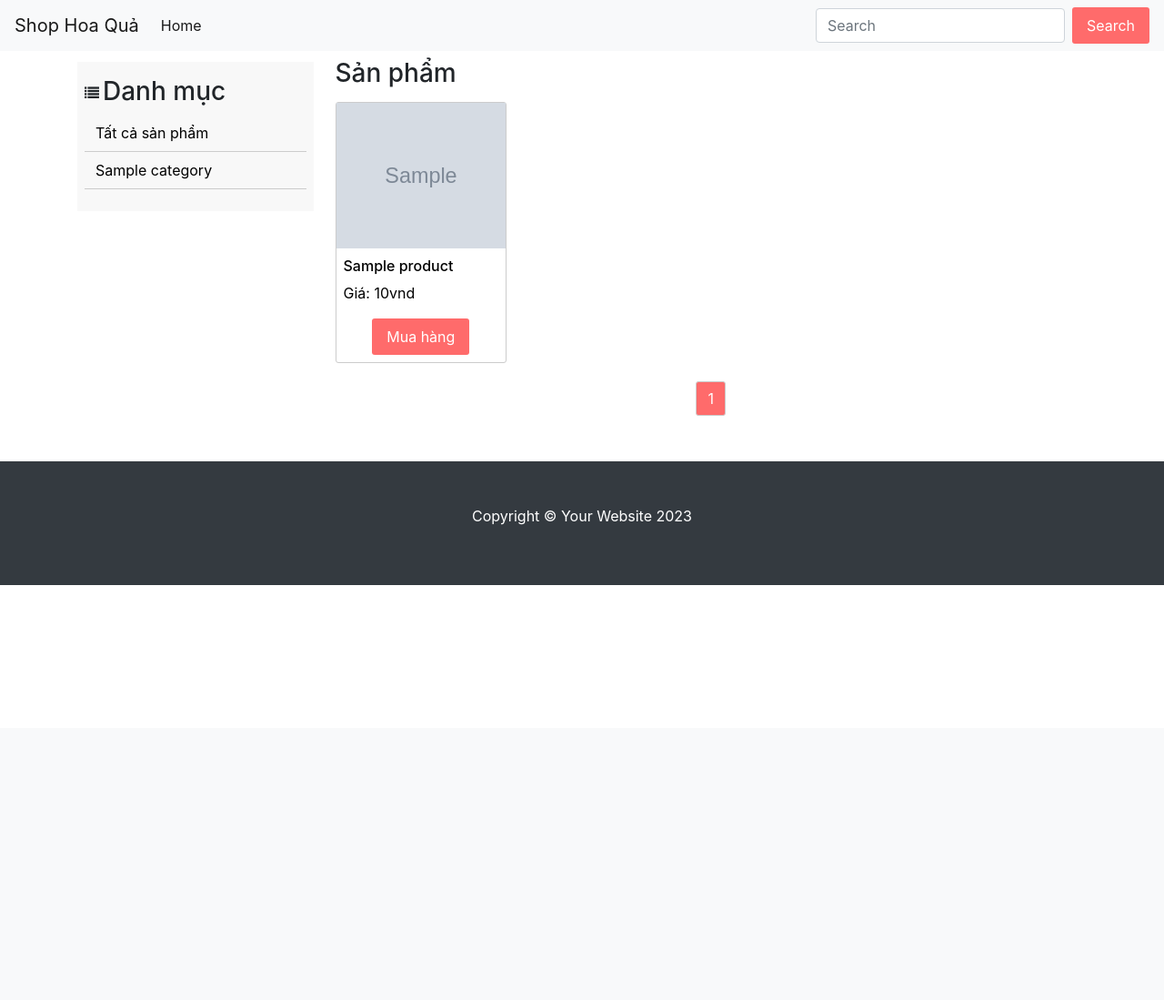
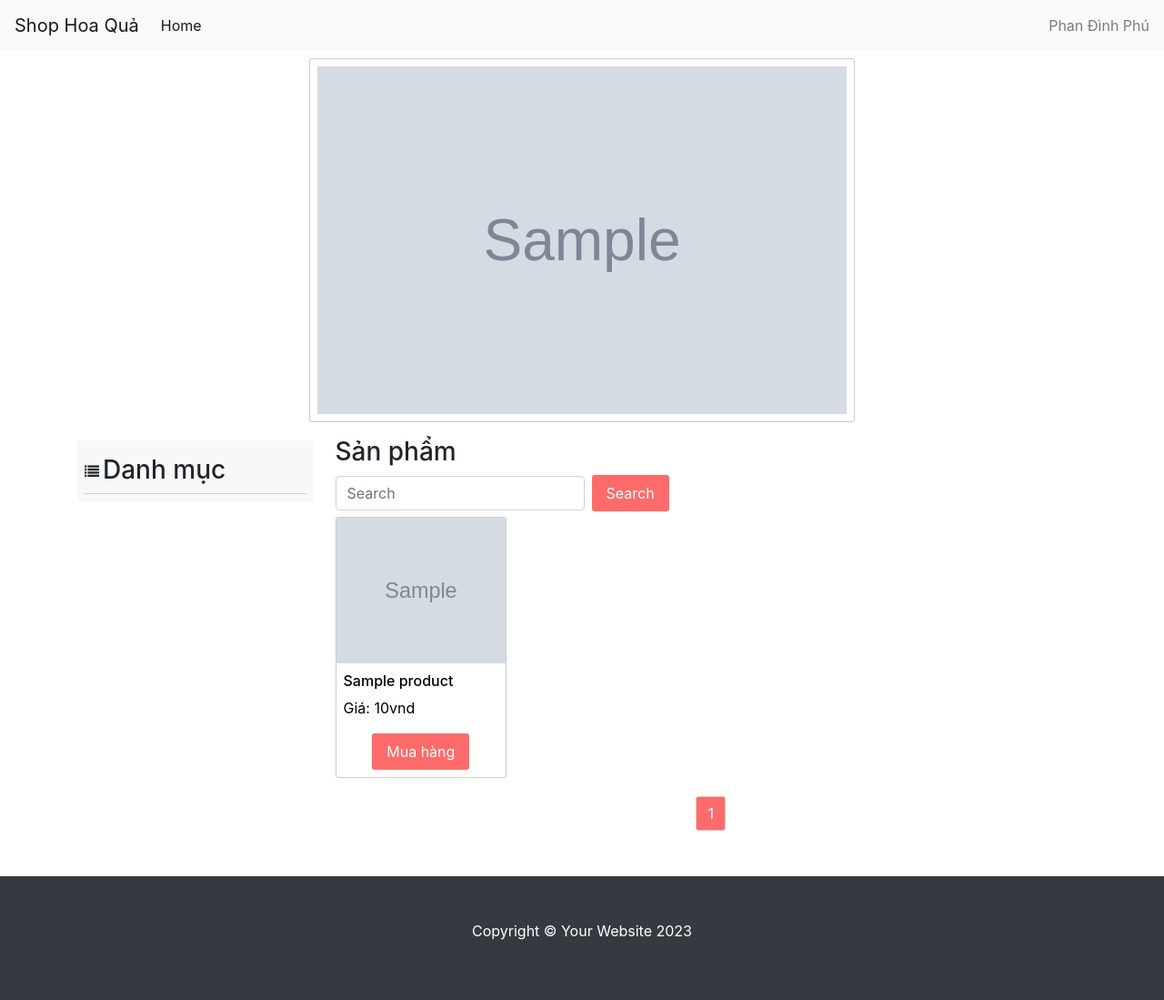
Before and after one commit to phandinhphu/ShopHoaQua, a PHP site: page /client/index.php in a window 1280 px wide. Shown: the whole page at 91% size. Before the commit the page ends 643 px from the top, so only its background shows below. Run offline with PHP 8.4, Linux system fonts and the light colour scheme; tables that the repository leaves empty or names only in its code hold one stand-in row (values such as "Sample post"); grey boxes marked "Sample" are stand-in pictures.

Commit message:
code usage

```diff
--- a/admin/layout/header.php
+++ b/admin/layout/header.php
@@ -51,7 +51,7 @@
                 <!-- ============================================================== -->
                 <li>
                     <a class="profile-pic" href="#">
-                        <img src="assets/plugins/images/users/varun.jpg" alt="user-img" width="36" class="img-circle"><span class="text-white font-medium">Steave</span></a>
+                        <img src="assets/plugins/images/users/varun.jpg" alt="user-img" width="36" class="img-circle"><span class="text-white font-medium">Phan Đình Phú</span></a>
                 </li>
                 <!-- ============================================================== -->
                 <!-- User profile and search -->
--- a/admin/product/product.php
+++ b/admin/product/product.php
@@ -79,7 +79,7 @@ require_once(__DIR__ . '/../../db/database.php');
                     <?php
                     if ($page > 1) {
                     ?>
-                        <a href="index.php?page=<?= $page - 1 ?>" class="pagination__prev">
+                        <a href="index.php?layout=product&page=<?= $page - 1 ?>" class="pagination__prev">
                             <i class="fa fa-arrow-left"></i>
                         </a>
                     <?php } ?>
@@ -87,13 +87,13 @@ require_once(__DIR__ . '/../../db/database.php');
                     <?php
                     for ($i = 1; $i <= $totalPage; $i++) {
                     ?>
-                        <a href="index.php?page=<?= $i ?>" class="pagination__number <?= $i == $page ? 'pagination__number--active' : '' ?>"><?= $i ?></a>
+                        <a href="index.php?layout=product&page=<?= $i ?>" class="pagination__number <?= $i == $page ? 'pagination__number--active' : '' ?>"><?= $i ?></a>
                     <?php } ?>
 
                     <?php
                     if ($page < $totalPage) {
                     ?>
-                        <a href="index.php?page=<?= $page + 1 ?>" class="pagination__next">
+                        <a href="index.php?layout=product&page=<?= $page + 1 ?>" class="pagination__next">
                             <i class="fa fa-arrow-right"></i>
                         </a>
                     <?php } ?>
--- /dev/null
+++ b/api/get_thumbnail.php
@@ -0,0 +1,10 @@
+<?php
+require_once('../db/database.php');
+
+function getThumbnail() {
+    $thumbnails = getRows('SELECT id, thumbnail FROM product');
+    header('Content-Type: application/json');
+    echo json_encode($thumbnails);
+}
+
+getThumbnail();
--- a/assets/css/main.css
+++ b/assets/css/main.css
@@ -4,6 +4,22 @@
   box-sizing: border-box;
   outline: none;
   text-decoration: none;
+}
+
+html {
+  font-family: "Roboto", sans-serif;
+  line-height: 1.5;
+  color: #333;
+}
+
+body {
+  display: flex;
+  flex-direction: column;
+  min-height: 100vh;
+}
+
+.container {
+  flex: 1;
 }
 
 .category {
@@ -17,10 +33,14 @@
   display: flex;
   align-items: center;
   padding-top: 8px;
+  border-bottom: 1px solid #ccc;
+  cursor: pointer;
+  z-index: 99999;
 }
 
 .category__heading h3 {
   margin-left: 20px;
+  user-select: none;
 }
 
 .category__heading-icon {
@@ -28,23 +48,44 @@
   top: 18px;
 }
 
+.category__list.category__list--active {
+  display: flex;
+  max-height: 200px;
+  animation: slideDown 0.3s ease;
+}
+
 .category__list {
-  display: flex;
+  display: none;
   flex-direction: column;
   justify-content: space-between;
   align-items: center;
   list-style: none;
+  margin: 0;
+  overflow-x: hidden;
+  overflow-y: auto;
+  box-shadow: 0 1px 2px #e0e0e0;
+}
+
+@keyframes slideDown {
+  0% {
+    opacity: 0.75;
+    transform: translateY(-10px);
+  }
+  100% {
+    opacity: 1;
+    transform: translateY(0);
+  }
 }
 
 .category__item {
   width: 100%;
+  border-bottom: 1px solid #ccc;
 }
 
 .category__item-link {
   display: block;
   padding: 8px 12px;
   color: #000;
-  border-bottom: 1px solid #ccc;
 }
 
 .category__item-link--active,
@@ -57,6 +98,35 @@
 
 .content {
   margin-top: 8px;
+}
+
+.slide {
+  display: flex;
+  flex-wrap: wrap;
+  justify-content: center;
+  list-style: none;
+  margin: 0;
+  padding: 0;
+}
+
+.slide__item {
+  width: 600px;
+  height: 400px;
+  margin: 8px;
+  padding: 8px;
+  background-color: #fff;
+  border: 1px solid #ccc;
+  border-radius: 3px;
+  transition: all 0.2s ease;
+}
+
+.slide__img {
+  width: 100%;
+  height: 100%;
+}
+
+.content h3 {
+  user-select: none;
 }
 
 .product {
@@ -104,6 +174,16 @@
   cursor: pointer;
 }
 
+.btn-search {
+  display: block;
+  padding: 8px 16px;
+  color: #fff;
+  background-color: #ff6b6b;
+  border: none;
+  border-radius: 3px;
+  cursor: pointer;
+}
+
 /* Pagination */
 .pagination {
   display: flex;
@@ -134,3 +214,64 @@
   color: #fff;
   background-color: #ff6b6b;
 }
+
+/* Navbar user */
+.navbar__user {
+  position: relative;
+  cursor: pointer;
+}
+
+.navbar__user:hover .navbar__user-items {
+  display: inline-block;
+}
+
+.navbar__user-items {
+  display: none;
+  position: absolute;
+  width: calc(100% + 20px);
+  top: 44px;
+  right: 0;
+  background-color: #fff;
+  box-shadow: 0 1px 2px #e0e0e0;
+  border-radius: 3px;
+  z-index: 1;
+}
+
+.navbar__user-items::before {
+  content: "";
+  position: absolute;
+  top: -24px;
+  right: 10px;
+  border: 12px solid transparent;
+  border-bottom-color: #fff;
+}
+
+.navbar__user-items::after {
+  content: "";
+  position: absolute;
+  top: -13px;
+  width: 100%;
+  height: 20px;
+}
+
+.nav-item:first-child .navbar__user-link {
+  border-top-left-radius: 3px;
+  border-top-right-radius: 3px;
+}
+
+.nav-item:last-child .navbar__user-link {
+  border-bottom-left-radius: 3px;
+  border-bottom-right-radius: 3px;
+}
+
+.navbar__user-link {
+  display: block;
+  padding: 8px 12px;
+  color: #000;
+}
+
+.navbar__user-link:hover {
+  text-decoration: none;
+  background-color: #ff6b6b;
+  color: #fff;
+}
--- /dev/null
+++ b/client/index.php
@@ -0,0 +1,168 @@
+<?php
+require_once('../db/database.php');
+if (isset($_GET['id'])) {
+    $class = 'category__item-link--active';
+}
+?>
+<!DOCTYPE html>
+<html lang="en">
+
+<head>
+    <meta charset="UTF-8">
+    <meta name="viewport" content="width=device-width, initial-scale=1.0">
+    <title>Trang Home</title>
+    <link rel="stylesheet" href="https://cdnjs.cloudflare.com/ajax/libs/font-awesome/4.7.0/css/font-awesome.min.css">
+    <link rel="stylesheet" href="https://maxcdn.bootstrapcdn.com/bootstrap/4.4.1/css/bootstrap.min.css">
+    <link rel="stylesheet" href="../assets/css/grid.css">
+    <link rel="stylesheet" href="../assets/css/main.css">
+</head>
+
+<body>
+    <?php
+    include_once('../layout/header.php');
+    ?>
+
+    <div class="container">
+        <div class="grid">
+            <div class="slide">
+                <div class="slide__list">
+                </div>
+            </div>
+            <div class="row">
+                <div class="col c-3">
+                    <div class="category">
+                        <div class="category__heading">
+                            <i class="category__heading-icon fa fa-list"></i>
+                            <h3>Danh mục</h3>
+                        </div>
+                        <ul class="category__list">
+                            <?php if (isset($class)) {
+                                $_class = $class;
+                            } ?>
+                            <li class="category__item"><a class="category__item-link <?= !isset($_GET['id']) ? 'category__item-link--active' : '' ?>" href="index.php">Tất cả sản phẩm</a></li>
+                            <?php
+                            $categories = getRows('SELECT * FROM category');
+                            foreach ($categories as $category) {
+                            ?>
+                                <li class="category__item"><a class="category__item-link <?=
+                                                                                            isset($_GET['id']) && $_GET['id'] == $category['id'] ? 'category__item-link--active' : ''
+                                                                                            ?>" href="index.php?id=<?= $category['id'] ?>"><?= $category['name'] ?></a></li>
+                            <?php } ?>
+                        </ul>
+                    </div>
+                </div>
+
+                <div class="col c-9">
+                    <div class="content">
+                        <h3>Sản phẩm</h3>
+                        <form class="form-inline my-2 my-lg-0">
+                            <input class="form-control mr-sm-2" type="search" placeholder="Search" aria-label="Search">
+                            <button class="btn-search my-2 my-sm-0" type="submit">Search</button>
+                        </form>
+                        <div class="row">
+                            <?php
+                            if (isset($_GET['page'])) {
+                                $page = $_GET['page'];
+                            } else {
+                                $page = 1;
+                            }
+                            $limit = 12;
+                            if (isset($_GET['id'])) {
+                                $id = $_GET['id'];
+                                $total = count(getRows("SELECT * FROM product WHERE id_category = $id"));
+                                $totalPage = ceil($total / $limit);
+                                $start = ($page - 1) * $limit;
+                                $products = getRows("SELECT * FROM product
+                                                    WHERE id_category = $id
+                                                    LIMIT $start, $limit");
+                            } else {
+                                $total = count(getRows('SELECT * FROM product'));
+                                $totalPage = ceil($total / $limit);
+                                $start = ($page - 1) * $limit;
+                                $products = getRows("SELECT * FROM product LIMIT $start, $limit");
+                            }
+                            foreach ($products as $product) {
+                            ?>
+                                <div class="col c-3">
+                                    <a href="product-detail.php?id=<?= $product['id'] ?>" class="product">
+                                        <img src=<?= $product['thumbnail'] ?> alt="product" class="product__img">
+                                        <h4 class="product__name" style="margin-top: 10px;"><?= $product['title'] ?></h4>
+                                        <p class="product__price">Giá: <?= $product['price'] ?>vnd</p>
+                                        <div class="product__buy">
+                                            <input type="button" class="btn" value="Mua hàng">
+                                        </div>
+                                    </a>
+                                </div>
+                            <?php } ?>
+                        </div>
+                    </div>
+                    <div class="pagination">
+                        <?php
+                        if ($page > 1) {
+                        ?>
+                            <a href="index.php?page=<?= $page - 1 ?>" class="pagination__prev">
+                                <i class="fa fa-arrow-left"></i>
+                            </a>
+                        <?php } ?>
+
+                        <?php
+                        for ($i = 1; $i <= $totalPage; $i++) {
+                        ?>
+                            <a href="index.php?page=<?= $i ?>" class="pagination__number <?= $i == $page ? 'pagination__number--active' : '' ?>"><?= $i ?></a>
+                        <?php } ?>
+
+                        <?php
+                        if ($page < $totalPage) {
+                        ?>
+                            <a href="index.php?page=<?= $page + 1 ?>" class="pagination__next">
+                                <i class="fa fa-arrow-right"></i>
+                            </a>
+                        <?php } ?>
+                    </div>
+                </div>
+            </div>
+        </div>
+    </div>
+
+    <?php
+    include_once('../layout/footer.php');
+    ?>
+
+    <script src="https://ajax.googleapis.com/ajax/libs/jquery/3.4.1/jquery.min.js"></script>
+    <script src="https://cdnjs.cloudflare.com/ajax/libs/popper.js/1.16.0/umd/popper.min.js"></script>
+    <script src="https://maxcdn.bootstrapcdn.com/bootstrap/4.4.1/js/bootstrap.min.js"></script>
+    <script>
+        var categoryHeading = document.querySelector('.category__heading');
+        var categoryList = document.querySelector('.category__list');
+        categoryHeading.addEventListener('click', function() {
+            categoryList.classList.toggle('category__list--active');
+        });
+    </script>
+    <script>
+        function fetchThumbnails() {
+            fetch('../api/get_thumbnail.php')
+                .then(response => response.json())
+                .then(data => {
+                    window.thumbnail = data;
+                    displayNextThumbnail();
+                    setInterval(displayNextThumbnail, 5000);
+                });
+        }
+
+        function displayNextThumbnail() {
+            var slideList = document.querySelector('.slide__list');
+            var nextThumbnail = window.thumbnail.shift();
+            window.thumbnail.push(nextThumbnail);
+            slideList.innerHTML =
+                `<div class="slide__item">
+                            <a href="product-detail.php?id=${nextThumbnail.id}" class="slide__link">
+                                <img src="${nextThumbnail.thumbnail}" alt="slide" class="slide__img">
+                            </a>
+                        </div>`;
+        }
+
+        fetchThumbnails();
+    </script>
+</body>
+
+</html>
--- a/index.php
+++ /dev/null
@@ -1,132 +0,0 @@
-<?php
-require_once(__DIR__ . '/db/database.php');
-?>
-<!DOCTYPE html>
-<html lang="en">
-
-<head>
-    <meta charset="UTF-8">
-    <meta name="viewport" content="width=device-width, initial-scale=1.0">
-    <title>Trang Home</title>
-    <link rel="stylesheet" href="https://cdnjs.cloudflare.com/ajax/libs/font-awesome/4.7.0/css/font-awesome.min.css">
-    <link rel="stylesheet" href="https://maxcdn.bootstrapcdn.com/bootstrap/4.4.1/css/bootstrap.min.css">
-    <style>
-        <?php
-        include_once(__DIR__ . '/assets/css/grid.css');
-        include_once(__DIR__ . '/assets/css/main.css');
-        ?>
-    </style>
-</head>
-
-<body>
-    <?php
-    include_once(__DIR__ . '/layout/header.php');
-    ?>
-
-    <div class="container">
-        <div class="grid">
-            <div class="row">
-                <div class="col c-3">
-                    <div class="category">
-                        <div class="category__heading">
-                            <i class="category__heading-icon fa fa-list"></i>
-                            <h3>Danh mục</h3>
-                        </div>
-                        <ul class="category__list">
-                            <li class="category__item"><a class="category__item-link" href="index.php">Tất cả sản phẩm</a></li>
-                            <?php
-                            $categories = getRows('SELECT * FROM category');
-                            foreach ($categories as $category) {
-                            ?>
-                                <li class="category__item"><a class="category__item-link" href="index.php?id=<?= $category['id'] ?>"><?= $category['name'] ?></a></li>
-                            <?php } ?>
-                        </ul>
-                    </div>
-                </div>
-
-                <div class="col c-9">
-                    <div class="content">
-                        <h3>Sản phẩm</h3>
-                        <div class="row">
-                            <?php
-                            if (isset($_GET['page'])) {
-                                $page = $_GET['page'];
-                            } else {
-                                $page = 1;
-                            }
-                            $total = count(getRows('SELECT * FROM product'));
-                            $limit = 8;
-                            $totalPage = ceil($total / $limit);
-                            $start = ($page - 1) * $limit;
-                            $products = getRows("SELECT * FROM product LIMIT $start, $limit");
-                            if (isset($_GET['id'])) {
-                                $id = $_GET['id'];
-                                $products = getRows("SELECT * FROM product
-                                                    WHERE id_category = $id
-                                                    LIMIT $start, $limit");
-                            }
-                            foreach ($products as $product) {
-                            ?>
-                                <div class="col c-3">
-                                    <a href="product-detail.php?id=<?= $product['id'] ?>" class="product">
-                                        <img src=<?= $product['thumbnail'] ?> alt="product" class="product__img">
-                                        <h4 class="product__name" style="margin-top: 10px;"><?= $product['title'] ?></h4>
-                                        <p class="product__price">Giá: <?= $product['price'] ?>vnd</p>
-                                        <div class="product__buy">
-                                            <input type="button" class="btn" value="Mua hàng">
-                                        </div>
-                                    </a>
-                                </div>
-                            <?php } ?>
-                        </div>
-                    </div>
-                    <div class="pagination">
-                        <?php
-                        if ($page > 1) {
-                        ?>
-                            <a href="index.php?page=<?= $page - 1 ?>" class="pagination__prev">
-                                <i class="fa fa-arrow-left"></i>
-                            </a>
-                        <?php } ?>
-
-                        <?php
-                        for ($i = 1; $i <= $totalPage; $i++) {
-                        ?>
-                            <a href="index.php?page=<?= $i ?>" class="pagination__number <?= $i == $page ? 'pagination__number--active' : '' ?>"><?= $i ?></a>
-                        <?php } ?>
-
-                        <?php
-                        if ($page < $totalPage) {
-                        ?>
-                            <a href="index.php?page=<?= $page + 1 ?>" class="pagination__next">
-                                <i class="fa fa-arrow-right"></i>
-                            </a>
-                        <?php } ?>
-                    </div>
-                </div>
-            </div>
-        </div>
-    </div>
-
-    <?php
-    include_once(__DIR__ . '/layout/footer.php');
-    ?>
-
-    <script src="https://ajax.googleapis.com/ajax/libs/jquery/3.4.1/jquery.min.js"></script>
-    <script src="https://cdnjs.cloudflare.com/ajax/libs/popper.js/1.16.0/umd/popper.min.js"></script>
-    <script src="https://maxcdn.bootstrapcdn.com/bootstrap/4.4.1/js/bootstrap.min.js"></script>
-    <script>
-        var categorys = document.querySelector('.category__item-link');
-        for (var i = 0; i < categorys.length; i++) {
-            categorys[i].addEventListener('click', function() {
-                console.log(categorys[i]);
-                categorys.forEach(function(item) {
-                    item.classList.remove('category__item-link--active');
-                });
-                this.classList.add('category__item-link--active');
-            });
-        }
-    </script>
-</body>
-
-</html>
--- a/layout/header.php
+++ b/layout/header.php
@@ -7,12 +7,21 @@
   <div class="collapse navbar-collapse" id="navbarSupportedContent">
     <ul class="navbar-nav mr-auto">
       <li class="nav-item active">
-        <a class="nav-link" href="./index.php">Home <span class="sr-only">(current)</span></a>
+        <a class="nav-link" href="../client/index.php">Home <span class="sr-only">(current)</span></a>
       </li>
     </ul>
-    <form class="form-inline my-2 my-lg-0">
-      <input class="form-control mr-sm-2" type="search" placeholder="Search" aria-label="Search">
-      <button class="btn btn-outline-success my-2 my-sm-0" type="submit">Search</button>
-    </form>
+    <div class="navbar-nav navbar__user">
+      <span class="navbar-text">
+        Phan Đình Phú
+      </span>
+      <ul class="navbar-nav navbar__user-items">
+        <li class="nav-item">
+          <a class="navbar__user-link" href="#">Profile</a>
+        </li>
+        <li class="nav-item">
+          <a class="navbar__user-link" href="#">Logout</a>
+        </li>
+      </ul>
+    </div>
   </div>
 </nav>
```
Also changed, not shown: admin/category/category.php (+33 -1 lines), client/product-detail.php (renamed from product-detail.php, +4 -3 lines). Lines whose indentation alone changed are shown as unchanged.
